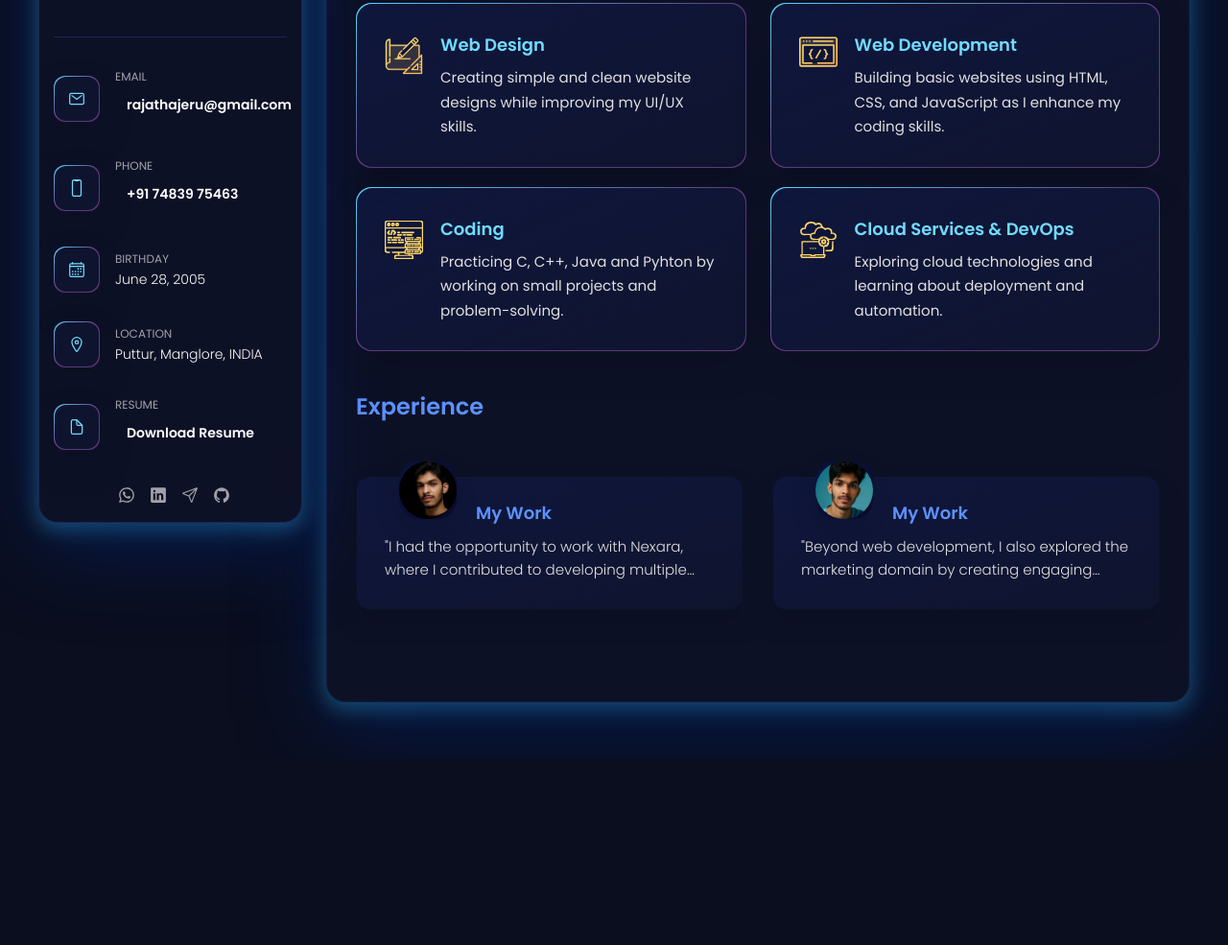
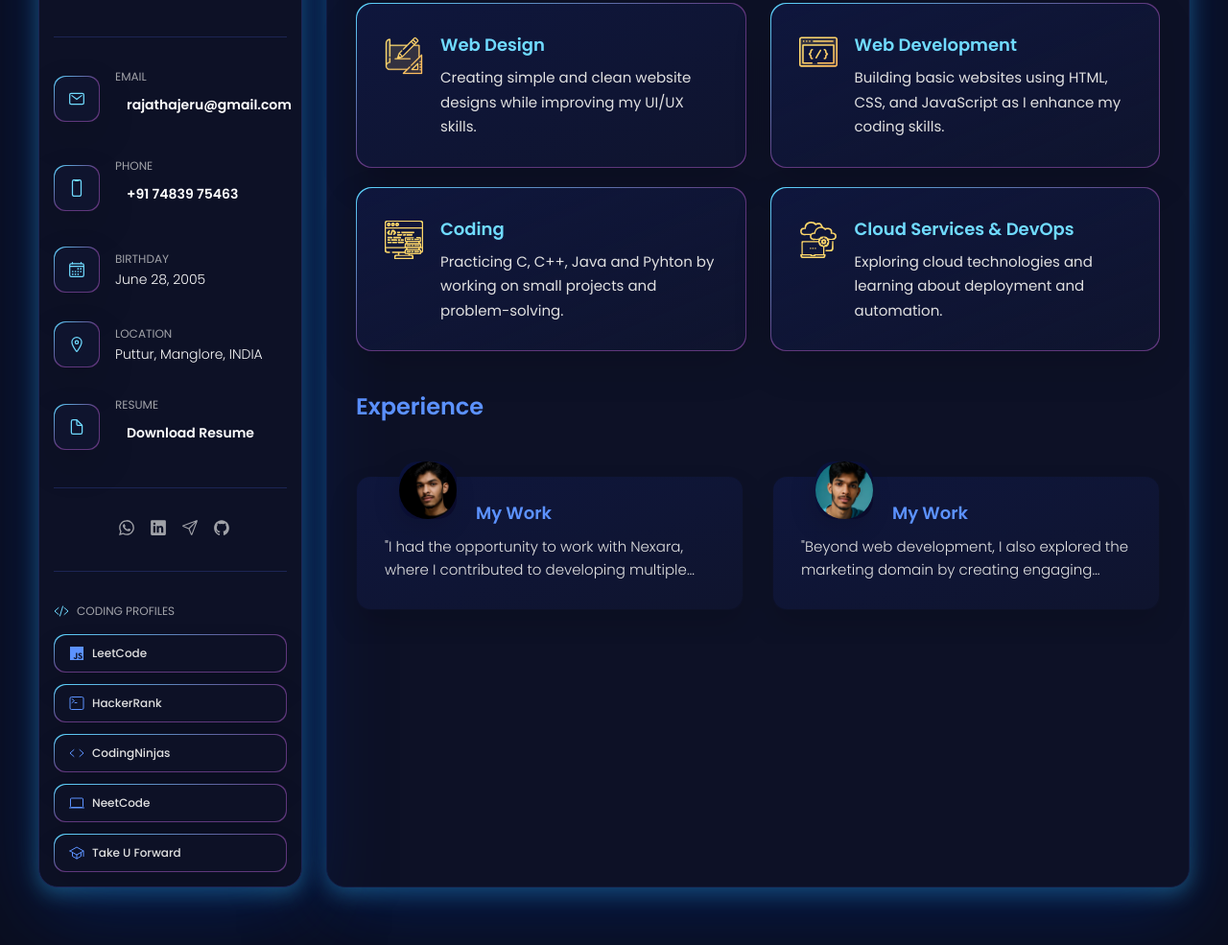
Before and after one commit to Rajath2005/rajathkiran.io, a plain HTML site: page index.html in a window 1280 px wide. Shown: the part 492-1477 px from the top of the page at 96% size. Before the commit the page ends 1284 px from the top, so only its background shows below. Drawn offline with nearby package versions, Linux system fonts and the light colour scheme.

Commit message:
Added Coding Profile Sections inside the Sidebar section

```diff
--- a/assets/css/style.css
+++ b/assets/css/style.css
@@ -361,6 +361,7 @@ article.active {
   box-shadow: 0 0 10px var(--cyber-cyan);
 }
 
+
 /*-----------------------------------*\
   #MAIN
 \*-----------------------------------*/
@@ -521,6 +522,111 @@ main {
 
 .social-item .social-link:hover {
   color: var(--light-gray);
+}
+/* Coding Profiles Section Styles */
+.coding-profiles-section {
+  margin-top: 20px;
+}
+
+.coding-profiles-title {
+  color: var(--light-gray-70);
+  font-size: var(--fs-8);
+  text-transform: uppercase;
+  margin-bottom: 15px;
+  display: flex;
+  align-items: center;
+  gap: 8px;
+}
+
+.coding-profiles-title ion-icon {
+  font-size: 16px;
+  color: var(--cyber-cyan);
+}
+
+.coding-profiles-list {
+  display: grid;
+  grid-template-columns: repeat(2, 1fr);
+  gap: 12px;
+  list-style: none;
+  padding: 0;
+  margin: 0;
+}
+
+.coding-profile-item {
+  background: var(--border-gradient-neon);
+  border-radius: 12px;
+  padding: 1px;
+  position: relative;
+  box-shadow: var(--shadow-2);
+  transition: transform var(--transition-1), box-shadow var(--transition-1);
+}
+
+.coding-profile-item:hover {
+  transform: translateY(-2px);
+  box-shadow: 0 8px 25px hsla(195, 100%, 68%, 0.3);
+}
+
+.coding-profile-link {
+  position: relative;
+  display: flex;
+  align-items: center;
+  justify-content: center;
+  gap: 8px;
+  padding: 10px 8px;
+  background: var(--eerie-black-2);
+  border-radius: 12px;
+  color: var(--light-gray);
+  text-decoration: none;
+  font-size: var(--fs-8);
+  font-weight: var(--fw-500);
+  transition: color var(--transition-1);
+  z-index: 1;
+}
+
+.coding-profile-link:hover {
+  color: var(--cyber-cyan);
+}
+
+.coding-profile-link ion-icon {
+  font-size: 16px;
+  color: var(--neon-blue);
+  transition: color var(--transition-1);
+}
+
+.coding-profile-link:hover ion-icon {
+  color: var(--cyber-cyan);
+}
+
+/* Responsive adjustments */
+@media (max-width: 580px) {
+  .coding-profiles-list {
+    grid-template-columns: 1fr;
+    gap: 10px;
+  }
+
+  .coding-profile-link {
+    padding: 12px 10px;
+    font-size: 12px;
+  }
+}
+
+@media (min-width: 580px) {
+  .coding-profiles-list {
+    grid-template-columns: repeat(2, 1fr);
+    gap: 15px;
+  }
+}
+
+@media (min-width: 1250px) {
+  .coding-profiles-list {
+    grid-template-columns: 1fr;
+    gap: 12px;
+  }
+
+  .coding-profile-link {
+    justify-content: flex-start;
+    padding-left: 15px;
+  }
 }
 
 
--- a/index.html
+++ b/index.html
@@ -48,7 +48,7 @@
    <!-- This CSS file is Detailed CSS file
   <link rel="stylesheet" href="./assets/css/style.css"> -->
   <!-- This is minified CSS file -->
- <link rel="stylesheet" href="./assets/css/style.min.css">
+ <link rel="stylesheet" href="./assets/css/style.css">
   <!--
     - google font link
   -->
@@ -205,6 +205,48 @@
 
 
         </ul>
+        <div class="separator"></div>
+
+<div class="coding-profiles-section">
+  <p class="coding-profiles-title">
+    <ion-icon name="code-slash-outline"></ion-icon>
+    Coding Profiles
+  </p>
+
+  <ul class="coding-profiles-list">
+    <li class="coding-profile-item">
+      <a href="https://leetcode.com/your-username" class="coding-profile-link" target="_blank">
+        <ion-icon name="logo-javascript"></ion-icon>
+        <span>LeetCode</span>
+      </a>
+    </li>
+    <li class="coding-profile-item">
+      <a href="https://www.hackerrank.com/your-username" class="coding-profile-link" target="_blank">
+        <ion-icon name="terminal-outline"></ion-icon>
+        <span>HackerRank</span>
+      </a>
+    </li>
+    <li class="coding-profile-item">
+      <a href="https://www.codingninjas.com/your-username" class="coding-profile-link" target="_blank">
+        <ion-icon name="code-outline"></ion-icon>
+        <span>CodingNinjas</span>
+      </a>
+    </li>
+    <li class="coding-profile-item">
+      <a href="https://neetcode.io/your-username" class="coding-profile-link" target="_blank">
+        <ion-icon name="laptop-outline"></ion-icon>
+        <span>NeetCode</span>
+      </a>
+    </li>
+    <li class="coding-profile-item">
+  <a href="https://takeuforward.org" class="coding-profile-link" target="_blank">
+    <ion-icon name="school-outline"></ion-icon>
+    <span>Take U Forward</span>
+  </a>
+</li>
+
+  </ul>
+</div>
 
       </div>
 
```
